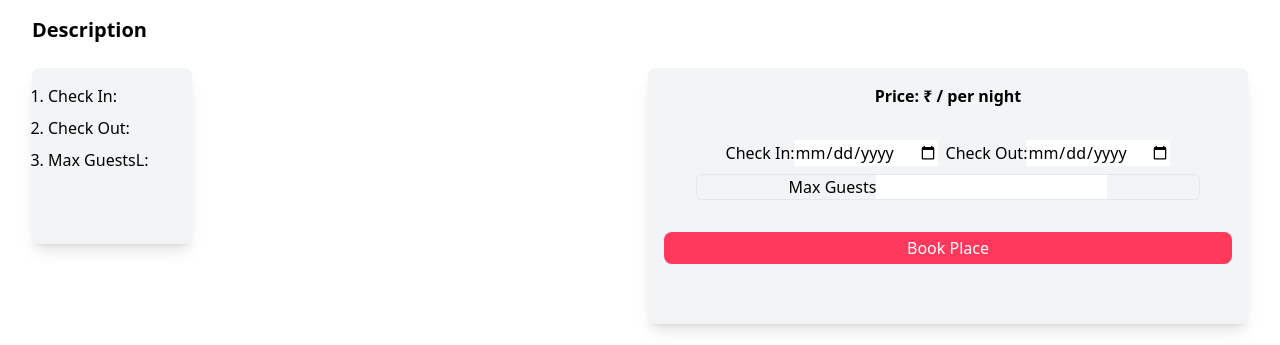
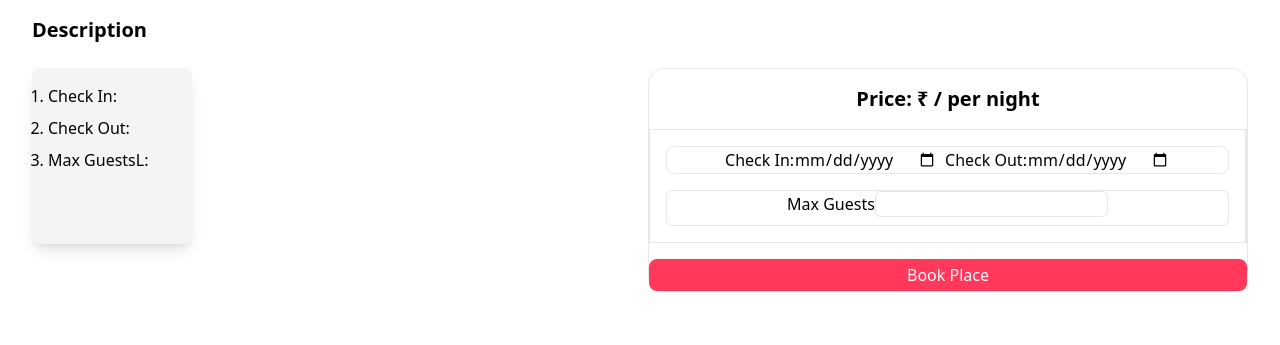
Before and after one commit to Sudhanshusingh315/AirBnbClone, a React (Vite) app in the folder frontend/: page /places/1 in a window 1280 px wide. Shown: the part 501-846 px from the top of the page. After the commit the page ends 817 px from the top, so only its background shows below. Built offline with nearby package versions, Linux system fonts and the light colour scheme; no server answers.

Commit message:
adding booking functionality

```diff
--- a/frontend/src/pages/SinglePage.jsx
+++ b/frontend/src/pages/SinglePage.jsx
@@ -1,10 +1,12 @@
 import { useEffect, useState } from "react";
 import { useParams, Link } from "react-router-dom";
 import axios from "axios";
-import MoreImages from "./MoreImages";
 export default function SinglePage() {
   const { id } = useParams();
   const [info, setInfo] = useState({});
+  const [checkIn, setCheckIn] = useState("");
+  const [checkOut, setCheckOut] = useState("");
+  const [maxNumber, setMaxNumber] = useState(1);
   useEffect(() => {
     async function fetchData() {
       const { data } = await axios.get(`/api/post/places/?id=${id}`);
@@ -83,7 +85,7 @@ export default function SinglePage() {
       <div className="text-xl font-semibold hover:underline">
         {info.address}
       </div>
-      <div className="flex mb-4 gap-4 w-[40%] items-center ">
+      <div className="flex mb-4 gap-4 w-[40%] items-center rounded-xl">
         <span className="text-gray-500">
           per night:
           <span className="text-black"> ₹{info.price}</span>
@@ -102,28 +104,71 @@ export default function SinglePage() {
           <li>Check Out: {info.checkOut}</li>
           <li>Max GuestsL: {info.maxGuests}</li>
         </ul>
-        <div className="bg-gray-100 shadow-lg h-64 d p-4 rounded-lg">
-          <h1 className="text-center font-semibold">
+        <div className="rounded-2xl border">
+          <h1 className="text-center font-semibold text-xl m-4">
             Price: ₹{info.price} / per night
           </h1>
-          <div className=" m-8">
-            <div className="flex justify-center items-center gap-2">
+          <div className="border border-r-2 mb-4 ">
+            <div className="flex justify-center items-center gap-2  border rounded-lg m-4">
               <div className=" ">
                 <label>Check In:</label>
-                <input type="date" name="" id="" />
+                <input
+                  type="date"
+                  name="checkIn"
+                  onChange={(e) => {
+                    setCheckIn(e.target.value);
+                  }}
+                />
               </div>
 
               <div className="">
                 <label>Check Out:</label>
-                <input type="date" name="" id="" />
+                <input
+                  type="date"
+                  name="checkOut"
+                  onChange={(e) => {
+                    setCheckOut(e.target.value);
+                  }}
+                />
               </div>
             </div>
-            <div className="border my-2 rounded-md text-center">
+            <div className="border my-4 rounded-md text-center mx-4">
               <label>Max Guests</label>
-              <input type="number" name="" id="" />
+              <input
+                className="border rounded-md mb-2"
+                type="number"
+                name="maxGuests"
+                onChange={(e) => {
+                  setMaxNumber(e.target.value);
+                }}
+              />
             </div>
+            {checkIn && checkOut && (
+              <>
+                <div className="m-4 border rounded-md">
+                  <label className="px-2 ">Name:</label>
+                  <input
+                    type="text"
+                    name="name"
+                    placeholder="John Doe"
+                    className="w-[100%] px-2"
+                  />
+                </div>
+                <div className="m-4 border rounded-md">
+                  <label className="px-2">Phone:</label>
+                  <input
+                    type="number"
+                    name="name"
+                    placeholder="9871913xxx"
+                    className="w-[100%] px-2"
+                  />
+                </div>
+              </>
+            )}
           </div>
-            <button className="bg-primary text-white rounded-lg w-[100%] h-8 mx-auto">Book Place</button>
+          <button className="bg-primary text-white rounded-lg w-[100%] h-8 mx-auto">
+            Book Place
+          </button>
         </div>
       </div>
     </div>
```
